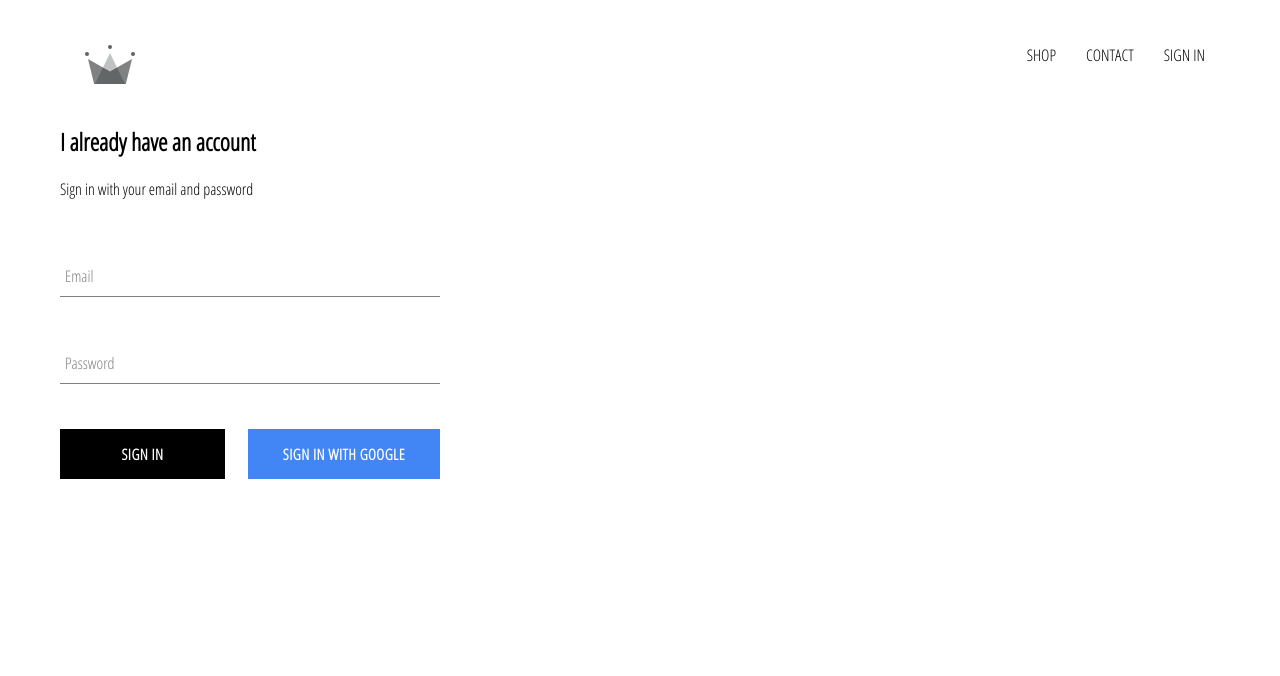
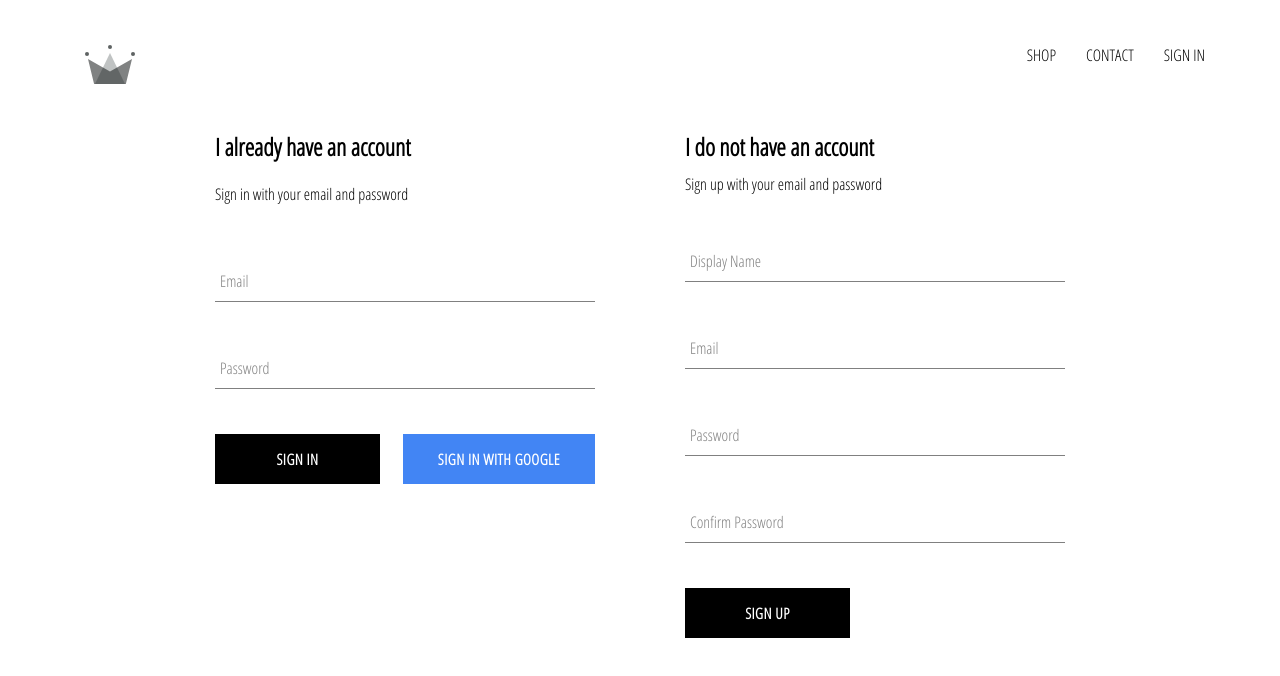
Before and after one commit to PhilipRalston/Crown_Clothing, a React (Create React App) app in the folder crown_clothing/: page /signin in a window 1280 px wide. Shown: the top 676 px of the page. Built offline with nearby package versions, Linux system fonts and the light colour scheme; no server answers.

Commit message:
Integrated Firebase

```diff
--- a/crown_clothing/src/App.js
+++ b/crown_clothing/src/App.js
@@ -26,24 +26,35 @@
   // New property/method for our App class
 
   componentDidMount() {
-    // onAuthStateChanged is a method from the auth library that we get from Firebase
-    // inside this method it takes a function where the parameter is simply just the user authentication object
-    this.unsubscribeFromAuth =
-    auth.onAuthStateChanged(async user => {
-      // Gives us back a function that when we call it closes the subscription - close subscription whenever App component unmounts
+    this.unsubscribeFromAuth = auth.onAuthStateChanged(async userAuth => {
+      // when app component is mounted on our DOM
+      // we add an observer that watches for changes to a user's sign in state
+      // when the sign in state changes (i.e. if someone signs in or out then we pass in the userAuth (user authentication object) into our async function)
+      if (userAuth) {
+        // if the userAuth object exists/is not null
+        const userRef = await createUserProfileDocument(userAuth);
+        // wait for userRef (document reference object) to be returned from our function
 
-      createUserProfileDocument(user);
-      // current users are now stored in the database - refreshing the page - componentDidMount will fire every time - auth always persists (app instances constantly communicating with Firebase - unless user signs out - remains signed in)
-      // still only got one user in our database after refreshing - no copies of data - this is because we check to see if the data at a given snapshot at a given user uid location exists or not.
+        userRef.onSnapshot(snapShot => {
+          // add listener for Document Snapshot object changes onto our userRef object - if there is a change then the snapShot object is taken and is used to update the state (currentUser value)
+          this.setState({
+            currentUser: {
+              id: snapShot.id,
+              ...snapShot.data()
+              // spread in remaining data from snapShot object - need to call .data() method to access data contained within SnapShot object
+            }
+          });
+        });
+      }
+      // otherwise currentUser is set to null - happens when user signs out/ no user is signed in
+      // remember when our state changes, our entire app will unmount from the DOM and our open subscription to user sign in changes will be closed. When our app component remounts the subscription is re-established.
+      this.setState({ currentUser: userAuth });
     });
-    // see firebase.notes.js for much more info on Firebase Auth
-
   }
 
   componentWillUnmount() {
     this.unsubscribeFromAuth();
   }
-// Our application now has Google Authentication Sign In as well as being able to listen to authentication state changes on our Firebase backend.
 
   render() {
     return (
--- /dev/null
+++ b/crown_clothing/src/components/sign-up/sign-up.component.jsx
@@ -0,0 +1,107 @@
+import React from 'react';
+
+import FormInput from '../form-input/form-input.component';
+import CustomButton from '../custom-button/custom-button.component';
+
+import { auth, createUserProfileDocument } from '../../firebase/firebase.utils';
+// importing this because we are creating and authenticating new users - sign up component
+
+import './sign-up.styles.scss';
+
+// need to store what user is typing into the form input - hence class component is required for sign up
+
+class SignUp extends React.Component {
+ constructor() {
+  super();
+
+  this.state = {
+   displayName: '',
+   email: '',
+   password: '',
+   confirmPassword: ''
+  }
+ }
+
+ handleSubmit = async event => {
+  event.preventDefault();
+
+  const { displayName, email, password, confirmPassword } = this.state;
+
+  if (password !== confirmPassword) {
+   alert("passwords don't match")
+   return;
+   // don't do anything if passwords don't match
+  }
+
+  try {
+   const { user } = await auth.createUserWithEmailAndPassword(email,password)
+   // destructure user off the returned object (it's actually a Promise - resolved Promise is an object that contains data - user is one such property of this object)
+   // creates a new user account associated with the specified email address and password
+   // on successful creation of the user account, this user will also be signed into the app - and we also get back a userAuth object - this is stored on the user key - hence why we are destructuring it in the way that we are
+   // user account creation can fail if the account already exists or the password is invalid
+   await createUserProfileDocument(user, { displayName });
+   // if this succeeds, we want to reset our state afterwards (after the process has completed - hence await) - resetting our state will clear out the form - remember that when the state changes - the entire component re-renders, unmounts and re-mounts (and any dependent components)
+   // remember this function's second parameter is additional data (in the form of an object) - remember that our userAuth object will not have a display name (only email and password) so we pass it in and then use the spread operator to add it to our database entry
+   this.setState({
+    displayName: '',
+    email: '',
+    password: '',
+    confirmPassword: ''
+   });
+  } catch(error) {
+   console.error(error);
+   // if something goes wrong - throw an error
+  }
+ };
+
+ handleChange = event => {
+  const { name, value } = event.target;
+  // when the value changes for an input (i.e. if the user enters something)
+  // destructure the name and value of the event object's target - i.e. the input in question
+  this.setState({ [name]: value });
+  // update the state
+ }
+
+ render() {
+  const { displayName, email, password, confirmPassword } = this.state;
+  return (
+   <div className='sign-up'>
+    <h2 className='title'>I do not have an account</h2>
+    <span>Sign up with your email and password</span>
+    <form className='sign-up-form' onSubmit={this.handleSubmit}>
+      <FormInput
+        type='text'
+        name='displayName'
+        value={displayName}
+        onChange={this.handleChange}
+        label='Display Name'
+        required/>
+      <FormInput
+        type='email'
+        name='email'
+        value={email}
+        onChange={this.handleChange}
+        label='Email'
+        required/>
+      <FormInput
+        type='password'
+        name='password'
+        value={password}
+        onChange={this.handleChange}
+        label='Password'
+        required/>
+      <FormInput
+        type='password'
+        name='Confirm Password'
+        value={confirmPassword}
+        onChange={this.handleChange}
+        label='Confirm Password'
+        required/>
+      <CustomButton type='submit'>SIGN UP</CustomButton>
+    </form>
+   </div>
+  )
+ }
+}
+
+export default SignUp;
--- /dev/null
+++ b/crown_clothing/src/components/sign-up/sign-up.styles.scss
@@ -0,0 +1,9 @@
+.sign-up {
+ display: flex;
+ flex-direction: column;
+ width: 380px;
+}
+
+.title {
+ margin: 10px 0;
+}
--- a/crown_clothing/src/firebase/firebase.utils.js
+++ b/crown_clothing/src/firebase/firebase.utils.js
@@ -59,7 +59,6 @@
         // otherwise an error message will be logged to the console
       }
     }
-
     return userRef;
     // chance we may want to use this object later
   }
--- a/crown_clothing/src/pages/sign-in-and-sign-up/sign-in-and-sign-up.component.jsx
+++ b/crown_clothing/src/pages/sign-in-and-sign-up/sign-in-and-sign-up.component.jsx
@@ -1,12 +1,16 @@
 import React from 'react';
 
 import SignIn from '../../components/sign-in/sign-in.component';
+import SignUp from '../../components/sign-up/sign-up.component';
 
 import './sign-in-and-sign-up.styles.scss';
 
 // Reason for functional component rather than class component (with state) - going to keep state for sign-in and sign-up components
 const SignInAndSignUpPage = () => (
-  <div className='sign-in-and-sign-up'><SignIn/></div>
+  <div className='sign-in-and-sign-up'>
+   <SignIn/>
+   <SignUp/>
+   </div>
 );
 
 export default SignInAndSignUpPage;
--- a/crown_clothing/src/pages/sign-in-and-sign-up/sign-in-and-sign-up.styles.scss
+++ b/crown_clothing/src/pages/sign-in-and-sign-up/sign-in-and-sign-up.styles.scss
@@ -0,0 +1,6 @@
+.sign-in-and-sign-up {
+ width: 850px;
+ display: flex;
+ justify-content: space-between;
+ margin: 30px auto;
+}
```
Also changed, not shown: crown_clothing/src/firebase/firebase.notes.js (+10 -0 lines).
